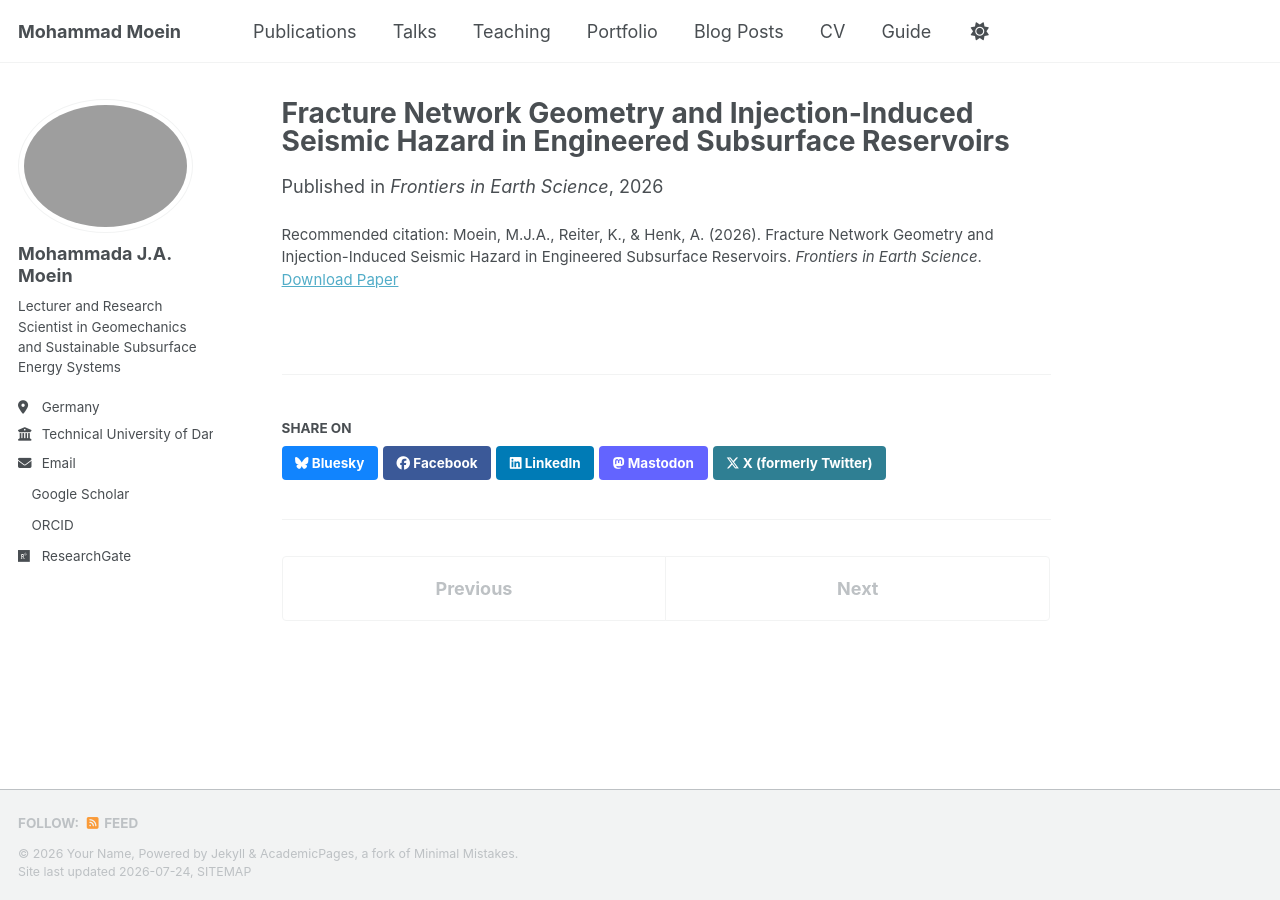
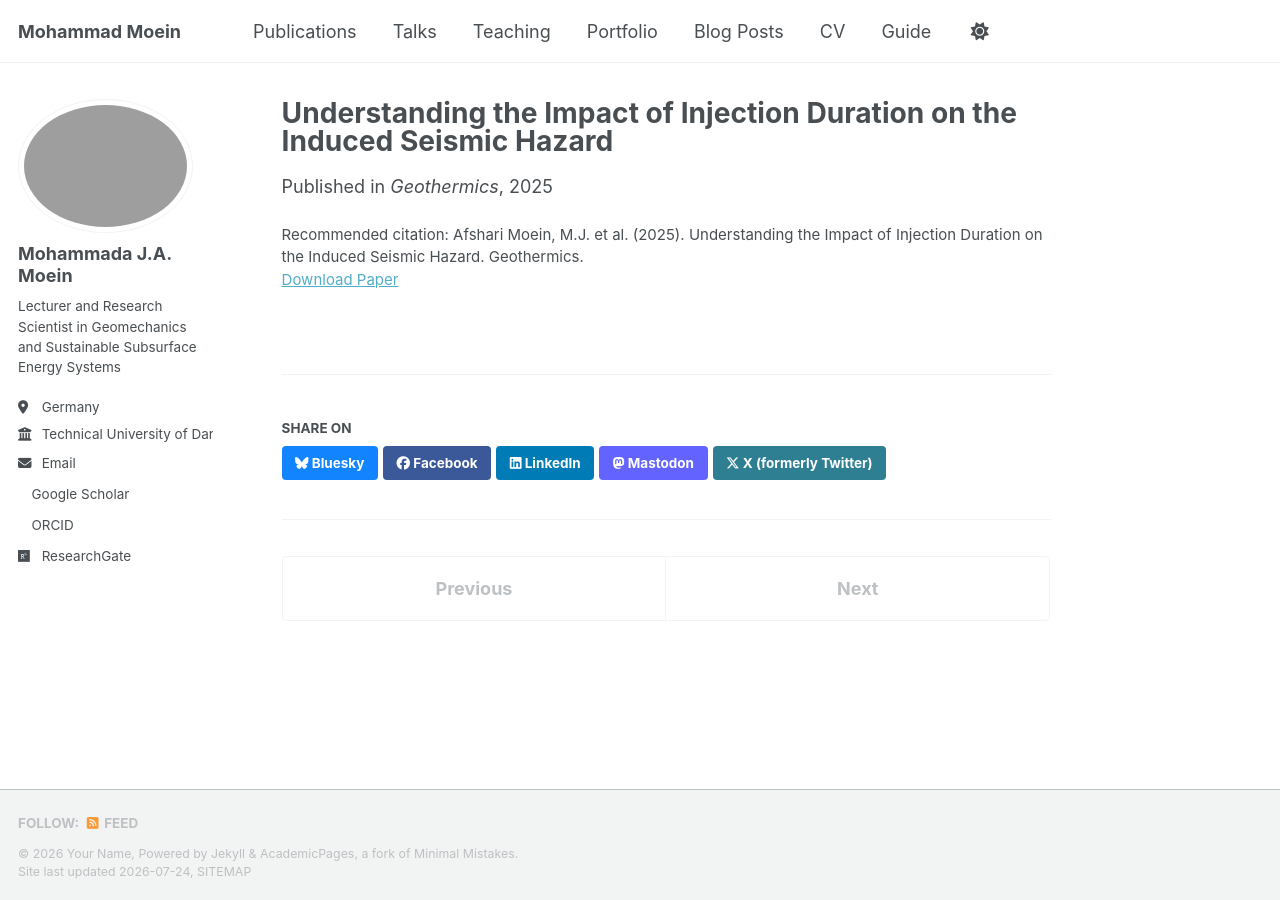
Before and after one commit to mjamoein/mjamoein.github.io, a Jekyll site: the page built from _publications/2026-Frontiers.md, in a window 1280 px wide. Built offline with Jekyll 4.4.1, drawn with Linux system fonts in a browser that asks for light colours; a style sheet for code colours, icons or effects is not loaded.

Commit message:
Update 2026-Frontiers.md

```diff
--- a/_publications/2026-Frontiers.md
+++ b/_publications/2026-Frontiers.md
@@ -1,10 +1,11 @@
 ---
-title: "Fracture Network Geometry and Injection-Induced Seismic Hazard in Engineered Subsurface Reservoirs"
+title: "Understanding the Impact of Injection Duration on the Induced Seismic Hazard"
 collection: publications
-permalink: /publication/2026-frontiers
-excerpt: "Influence of fracture network geometry on induced seismic hazard."
-date: 2026-01-01
-venue: "Frontiers in Earth Science"
-paperurl: "https://doi.org/10.3389/feart.2026.1757691"
-citation: 'Moein, M.J.A., Reiter, K., & Henk, A. (2026). Fracture Network Geometry and Injection-Induced Seismic Hazard in Engineered Subsurface Reservoirs. <i>Frontiers in Earth Science</i>.'
+category: manuscripts
+permalink: /publication/2025-injection-duration
+excerpt: 'A study on injection duration and induced seismic hazard.'
+date: 2025-01-01
+venue: 'Geothermics'
+paperurl: ''
+citation: 'Afshari Moein, M.J. et al. (2025). Understanding the Impact of Injection Duration on the Induced Seismic Hazard. Geothermics.'
 ---
```
